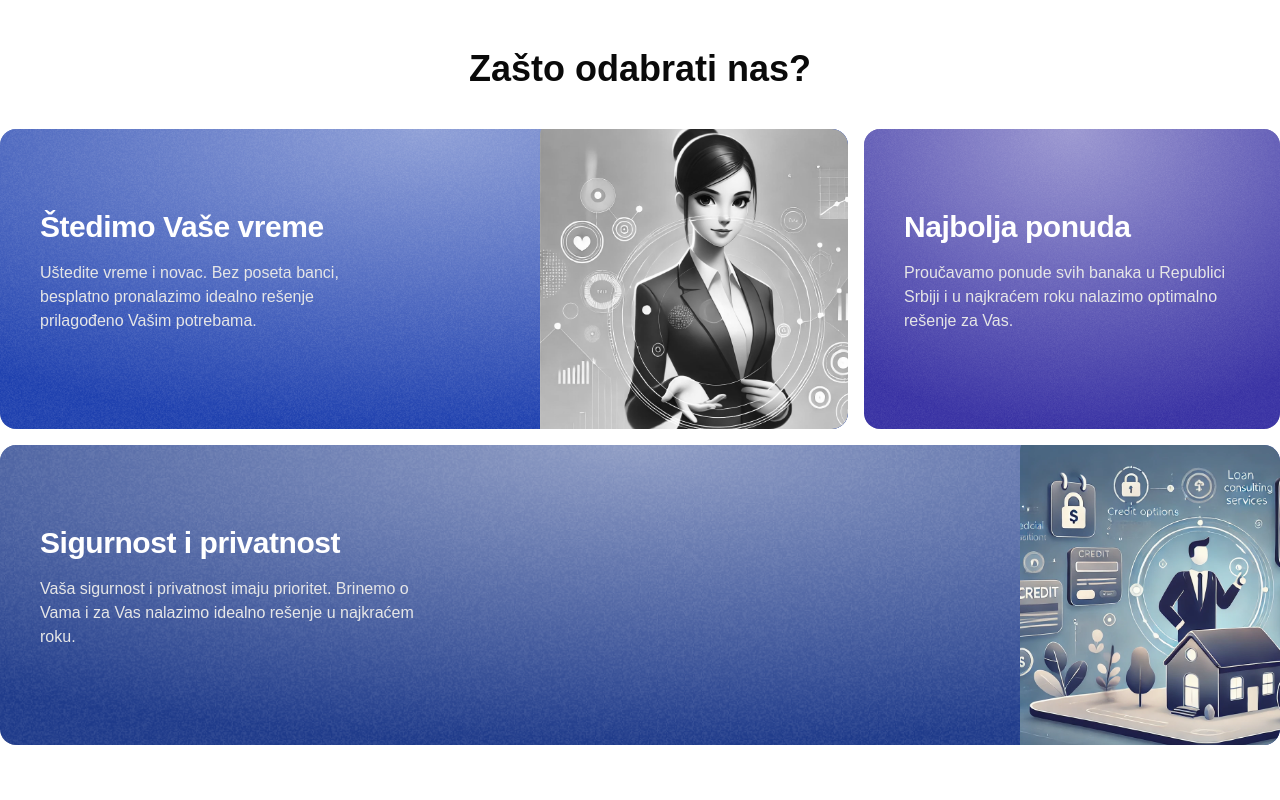
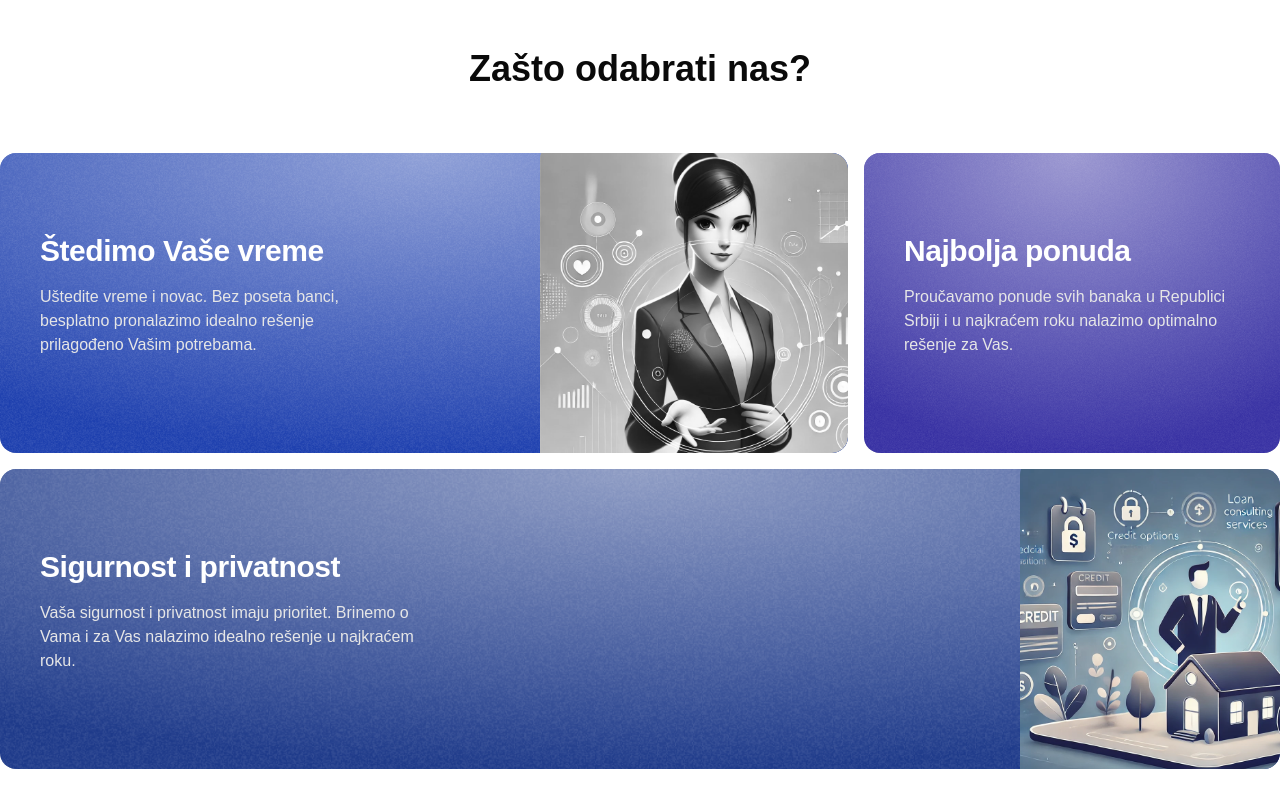
Before and after one commit to darkohedgehog/kreditni-savetnik, a Next.js app: page / in a window 1280 px wide. Shown: the part 1460-2260 px from the top of the page. Built offline with nearby package versions, Linux system fonts and the light colour scheme.

Commit message:
"Update WobbleCardSection: adjust h1 margin bottom and add margin top to grid container"

```diff
--- a/src/components/home/WobbleCardSection.tsx
+++ b/src/components/home/WobbleCardSection.tsx
@@ -6,10 +6,10 @@ import { WobbleCard } from "../ui/wobble-card";
 export function WobbleCardSection() {
   return (
     <>
-    <h1 className="flex items-center justify-center text-3xl mb-10 font-bold lg:text-4xl">
+    <h1 className="flex items-center justify-center text-3xl mb-16 font-bold lg:text-4xl">
       Zašto odabrati nas?
     </h1>
-    <div className="grid grid-cols-1 lg:grid-cols-3 gap-4 max-w-7xl mx-auto w-full">
+    <div className="grid grid-cols-1 lg:grid-cols-3 gap-4 max-w-7xl mx-auto w-full mt-4">
       <WobbleCard
         containerClassName="col-span-1 lg:col-span-2 h-full bg-blue-800 min-h-[500px] lg:min-h-[300px]"
         className=""
```
